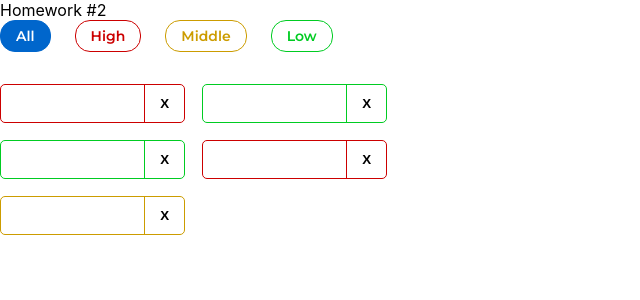
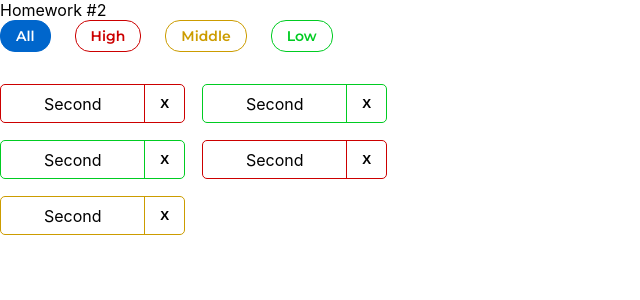
Before and after one commit to SerhiiSa07/it-kamasutra-dz, a React (Create React App) app: page / in a window 1280 px wide. Shown: the top 300 px of the page, without its empty margins (0-640 px from the left). Built offline with nearby package versions, Linux system fonts and the light colour scheme.

Commit message:
it-kamasutra

```diff
--- a/src/s2-homeworks/hw02/affairs/affair/Affair.tsx
+++ b/src/s2-homeworks/hw02/affairs/affair/Affair.tsx
@@ -6,7 +6,7 @@ import s2 from '../Affairs.module.css'
 type AffairPropsType = {
     // key не нужно типизировать
     affair: AffairType
-    deleteAffairCallback: any // need to fix any
+    deleteAffairCallback: (id: number) => void // need to fix any
 }
 
 function Affair(props: AffairPropsType) {
@@ -24,7 +24,7 @@ function Affair(props: AffairPropsType) {
         >
             <div id={'hw2-name-' + props.affair._id} className={nameClass}>
                 {/*создаёт студент*/}
-
+                Second
                 {/**/}
             </div>
             <div id={'hw2-priority-' + props.affair._id} hidden>
```
